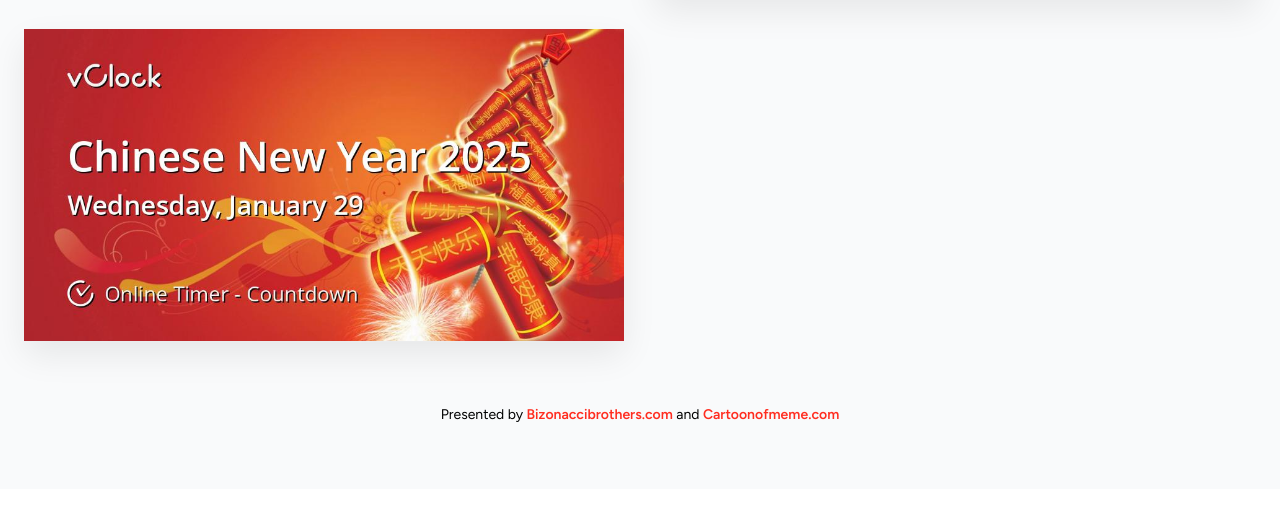
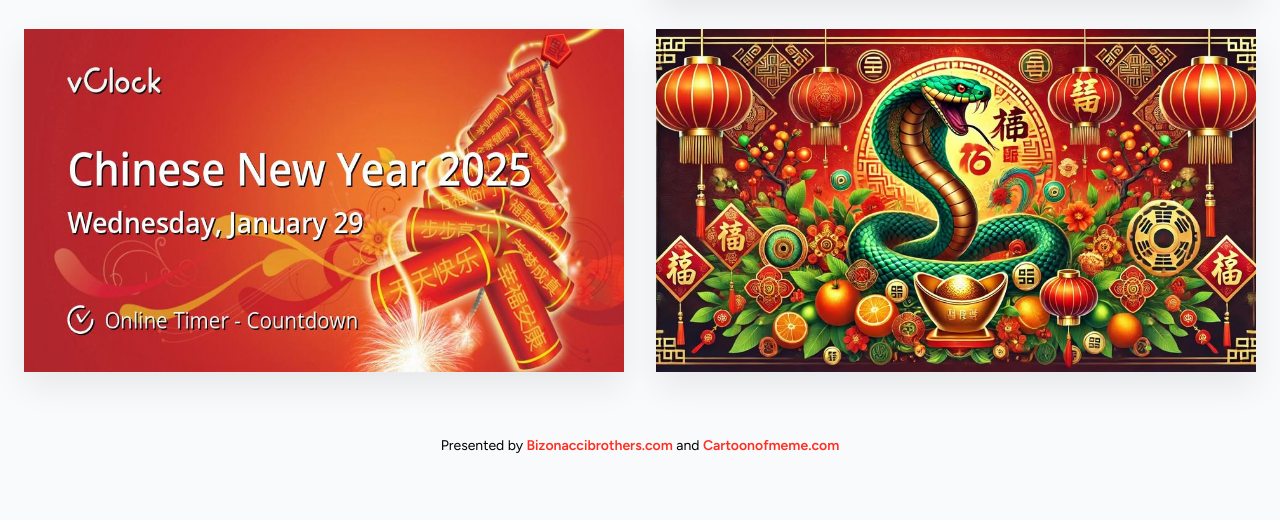
Before and after one commit to FahadDawar/china-new-year, a plain HTML site: page index.html in a window 1280 px wide. Shown: the part 540-1060 px from the top of the page. Before the commit the page ends 1029 px from the top, so only its background shows below. Drawn offline with Linux system fonts and the light colour scheme.

Commit message:
new imaged added

```diff
--- a/index.html
+++ b/index.html
@@ -59,10 +59,17 @@
                             class="flex items-start gap-4 rounded-lg bg-white p-2 shadow-[0px_14px_34px_0px_rgba(0,0,0,0.08)] ring-1 ring-white/[0.05] transition duration-300 hover:text-black/70 hover:ring-black/20 focus:outline-none focus-visible:ring-[#FF2D20] dark:bg-zinc-900 dark:ring-zinc-800 dark:hover:text-white/70 dark:hover:ring-zinc-700 dark:focus-visible:ring-[#FF2D20]"
                         >
 
-                            <img src="https://fahaddawar.github.io/china-new-year/assets/china-new-year.jpg" alt="" srcset="">
+                            <img src="https://fahaddawar.github.io/china-new-year/assets/china-new-year.jpg" alt="" srcset="" style="height: 100%;">
 
                         </a>
+                        <a
+                        href="javascript:void(0)"
+                        class="flex items-start gap-4 rounded-lg bg-white p-2 shadow-[0px_14px_34px_0px_rgba(0,0,0,0.08)] ring-1 ring-white/[0.05] transition duration-300 hover:text-black/70 hover:ring-black/20 focus:outline-none focus-visible:ring-[#FF2D20] dark:bg-zinc-900 dark:ring-zinc-800 dark:hover:text-white/70 dark:hover:ring-zinc-700 dark:focus-visible:ring-[#FF2D20]"
+                    >
 
+                        <img src="https://fahaddawar.github.io/china-new-year/assets/cny-ce.jpg" alt="" srcset="">
+
+                    </a>
 
                         </div>
                     </main>
```
Also changed, not shown: assets/cny-ce.jpg (added), 1 other file.
